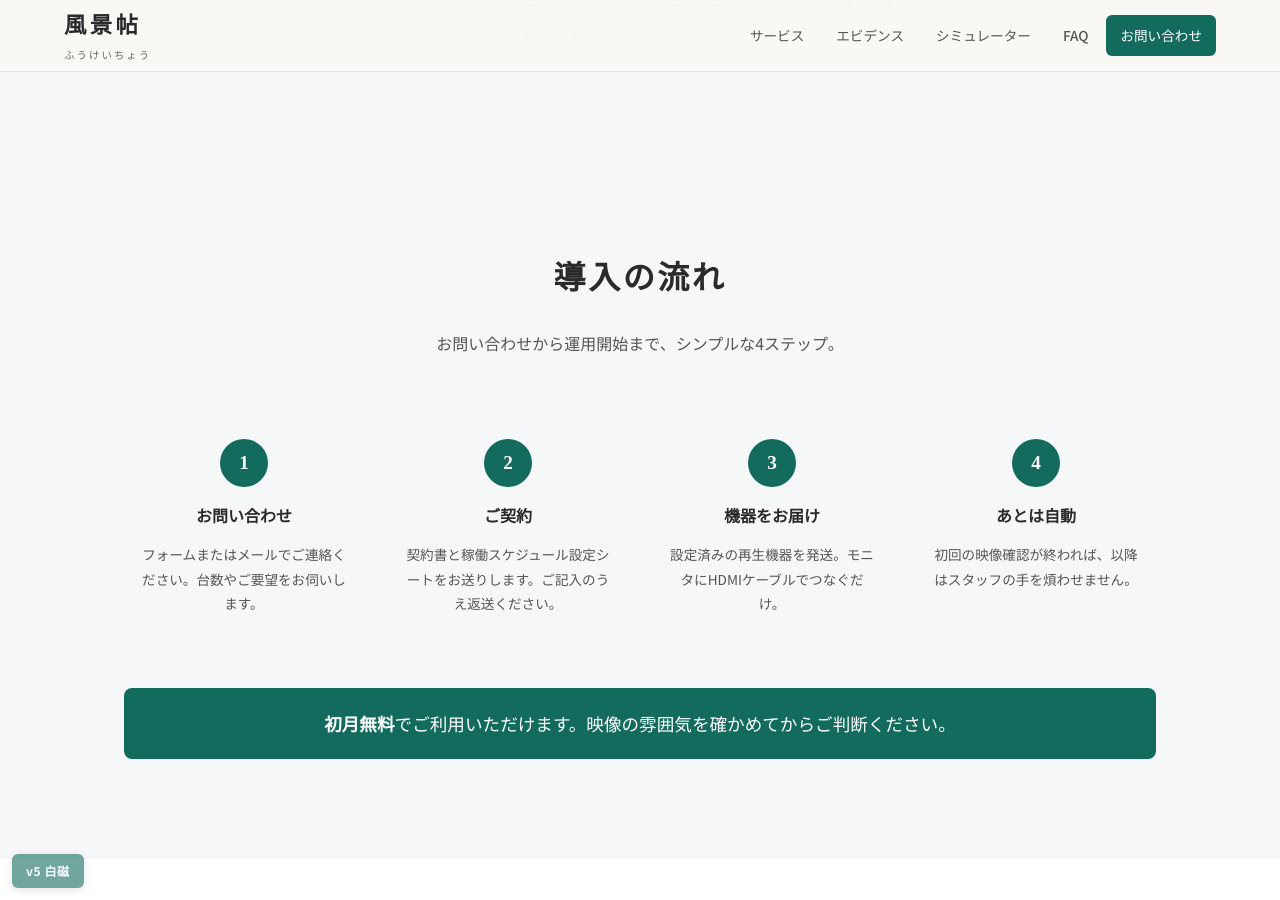
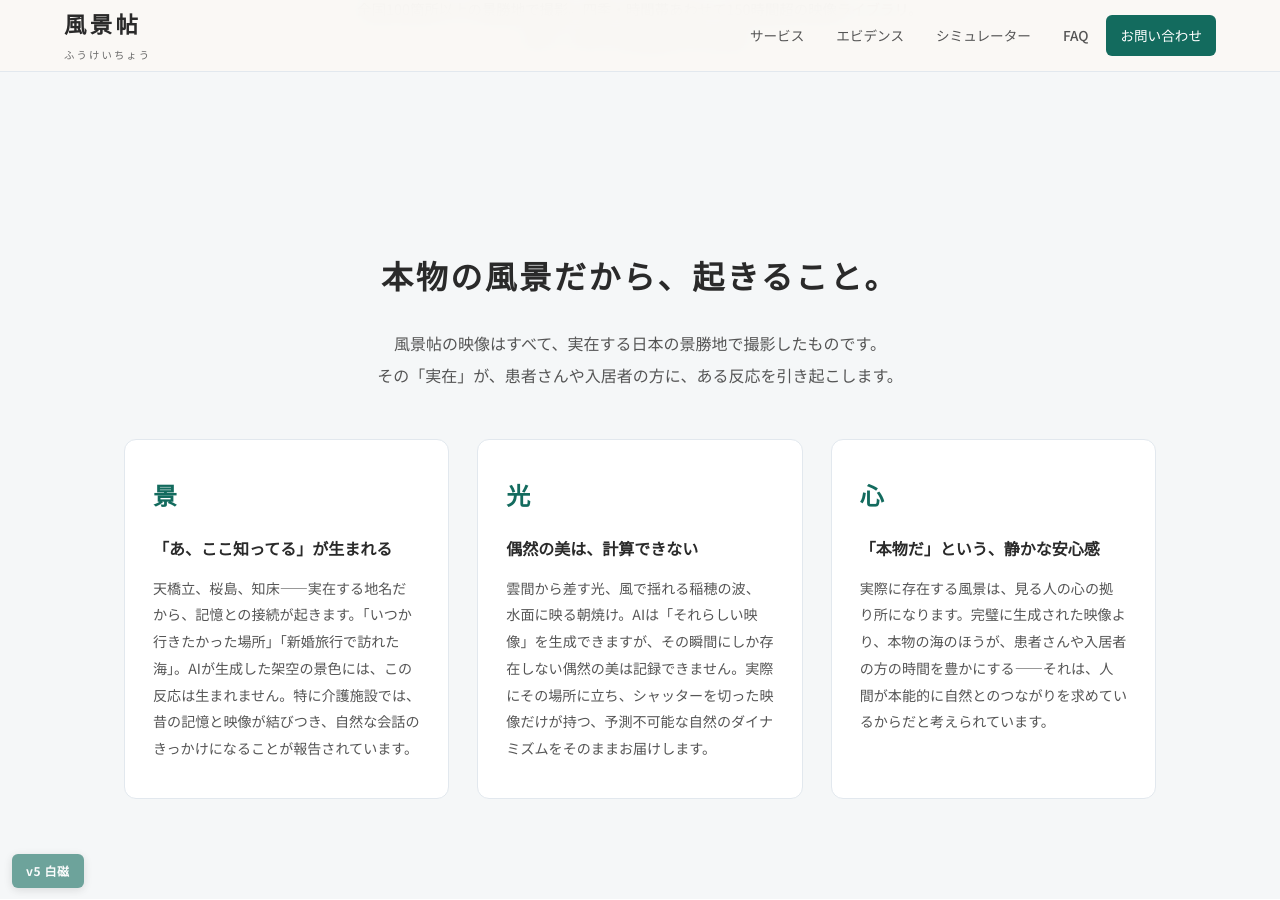
Before and after one commit to dr836gnypeq-ctrl/fukeichou-site, a Jekyll site: the page built from index.html, in a window 1280 px wide and 900 px high, scrolled down 4650 px. Built offline with Jekyll 4.4.1, drawn with Linux system fonts in a browser that asks for light colours; some of the changed text lies outside the part shown.

Commit message:
add authentic section and update AI FAQ

```diff
--- a/_layouts/default.html
+++ b/_layouts/default.html
@@ -8,7 +8,7 @@
 <link rel="preconnect" href="https://fonts.googleapis.com">
 <link rel="preconnect" href="https://fonts.gstatic.com" crossorigin>
 <link href="https://fonts.googleapis.com/css2?family=Noto+Sans+JP:wght@300;400;500;700&family=Noto+Serif+JP:wght@400;600;700&display=swap" rel="stylesheet">
-<link rel="stylesheet" href="{{ '/assets/css/style.css' | relative_url }}?v=20260316b">
+<link rel="stylesheet" href="{{ '/assets/css/style.css' | relative_url }}?v=20260316c">
 </head>
 <body>
 
@@ -20,7 +20,7 @@
 
 {% include footer.html %}
 
-<script src="{{ '/assets/js/main.js' | relative_url }}?v=20260316b"></script>
+<script src="{{ '/assets/js/main.js' | relative_url }}?v=20260316c"></script>
 
 </body>
 </html>
--- a/assets/css/style.css
+++ b/assets/css/style.css
@@ -222,3 +222,14 @@ nav a:hover{color:var(--ink);background:rgba(0,0,0,.04)}
   .comp-td-label,.comp-th-label{min-width:84px;padding-right:6px;font-size:.8rem}
   .comp-sub{font-size:.7rem}
 }
+
+/* ---- 本物宣言セクション ---- */
+.authentic-grid{display:grid;grid-template-columns:repeat(3,1fr);gap:28px;margin-top:8px}
+.authentic-card{padding:36px 28px;background:var(--white);border-radius:12px;border:1px solid var(--border)}
+.authentic-icon{font-family:var(--serif);font-size:1.5rem;font-weight:700;color:var(--moss);margin-bottom:16px;letter-spacing:.1em}
+.authentic-card h3{font-family:var(--serif);font-size:1rem;font-weight:600;margin-bottom:12px;line-height:1.7}
+.authentic-card p{font-size:.88rem;color:var(--ink-light);line-height:1.9}
+@media(max-width:768px){
+  .authentic-grid{grid-template-columns:1fr;gap:16px}
+  .authentic-card{padding:28px 20px}
+}
--- a/index.html
+++ b/index.html
@@ -156,6 +156,35 @@ description: クリニック・介護施設向け 4K実写風景映像のサブ
 
 {% include map.html %}
 
+<!-- 本物宣言 -->
+<section class="section" id="authentic">
+<div class="container">
+<h2 class="section-heading reveal">本物の風景だから、起きること。</h2>
+<p class="section-lead reveal reveal-d1">風景帖の映像はすべて、実在する日本の景勝地で撮影したものです。<br>その「実在」が、患者さんや入居者の方に、ある反応を引き起こします。</p>
+<div class="authentic-grid">
+
+<div class="authentic-card reveal reveal-d1">
+<div class="authentic-icon">景</div>
+<h3>「あ、ここ知ってる」が生まれる</h3>
+<p>天橋立、桜島、知床——実在する地名だから、記憶との接続が起きます。「いつか行きたかった場所」「新婚旅行で訪れた海」。AIが生成した架空の景色には、この反応は生まれません。特に介護施設では、昔の記憶と映像が結びつき、自然な会話のきっかけになることが報告されています。</p>
+</div>
+
+<div class="authentic-card reveal reveal-d2">
+<div class="authentic-icon">光</div>
+<h3>偶然の美は、計算できない</h3>
+<p>雲間から差す光、風で揺れる稲穂の波、水面に映る朝焼け。AIは「それらしい映像」を生成できますが、その瞬間にしか存在しない偶然の美は記録できません。実際にその場所に立ち、シャッターを切った映像だけが持つ、予測不可能な自然のダイナミズムをそのままお届けします。</p>
+</div>
+
+<div class="authentic-card reveal reveal-d3">
+<div class="authentic-icon">心</div>
+<h3>「本物だ」という、静かな安心感</h3>
+<p>実際に存在する風景は、見る人の心の拠り所になります。完璧に生成された映像より、本物の海のほうが、患者さんや入居者の方の時間を豊かにする——それは、人間が本能的に自然とのつながりを求めているからだと考えられています。</p>
+</div>
+
+</div>
+</div>
+</section>
+
 <!-- ④ 導入の流れ -->
 <section class="section" id="flow">
 <div class="container">
@@ -254,7 +283,7 @@ description: クリニック・介護施設向け 4K実写風景映像のサブ
 
 <details class="faq-item"><summary>ネットワーク環境は必要ですか？</summary><p>いいえ。すべて機器内のデータから再生します。Wi-Fiもインターネット回線も不要で、院内ネットワークに一切影響しません。</p></details>
 
-<details class="faq-item"><summary>映像にAI生成のものは含まれていますか？</summary><p>いいえ。すべて日本国内の景勝地で実際に撮影した映像です。風に揺れる木々、水面の反射、雲の流れなど、現地で撮影した本物の風景だけをお届けしています。</p></details>
+<details class="faq-item"><summary>映像はすべて実写ですか？AI生成は含まれていませんか？</summary><p>はい、すべて実写です。風景帖の映像は、北海道から鹿児島まで、実際にその場所に立って撮影したものだけをお届けしています。風に揺れる木々、水面の反射、雲の流れ——現地でしか記録できない本物の光と時間をそのまま収めています。AI生成映像は一切含まれていません。</p></details>
 
 <details class="faq-item"><summary>著作権の心配はありませんか？</summary><p>ありません。映像はすべて当社で撮影・編集し、著作権を保有しています。商用利用の許諾が含まれた状態でご提供しますので、安心してご利用いただけます。</p></details>
 
```
